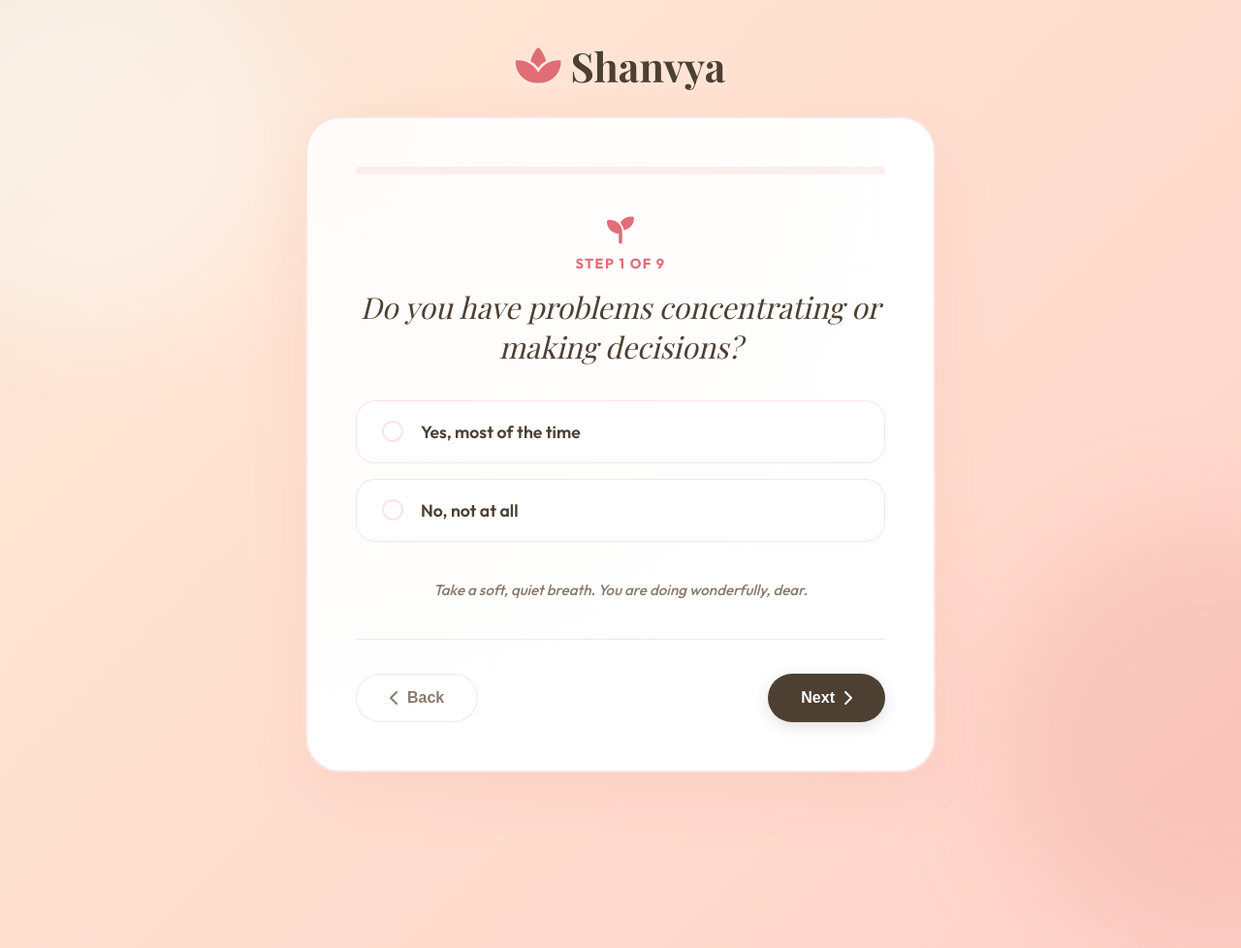
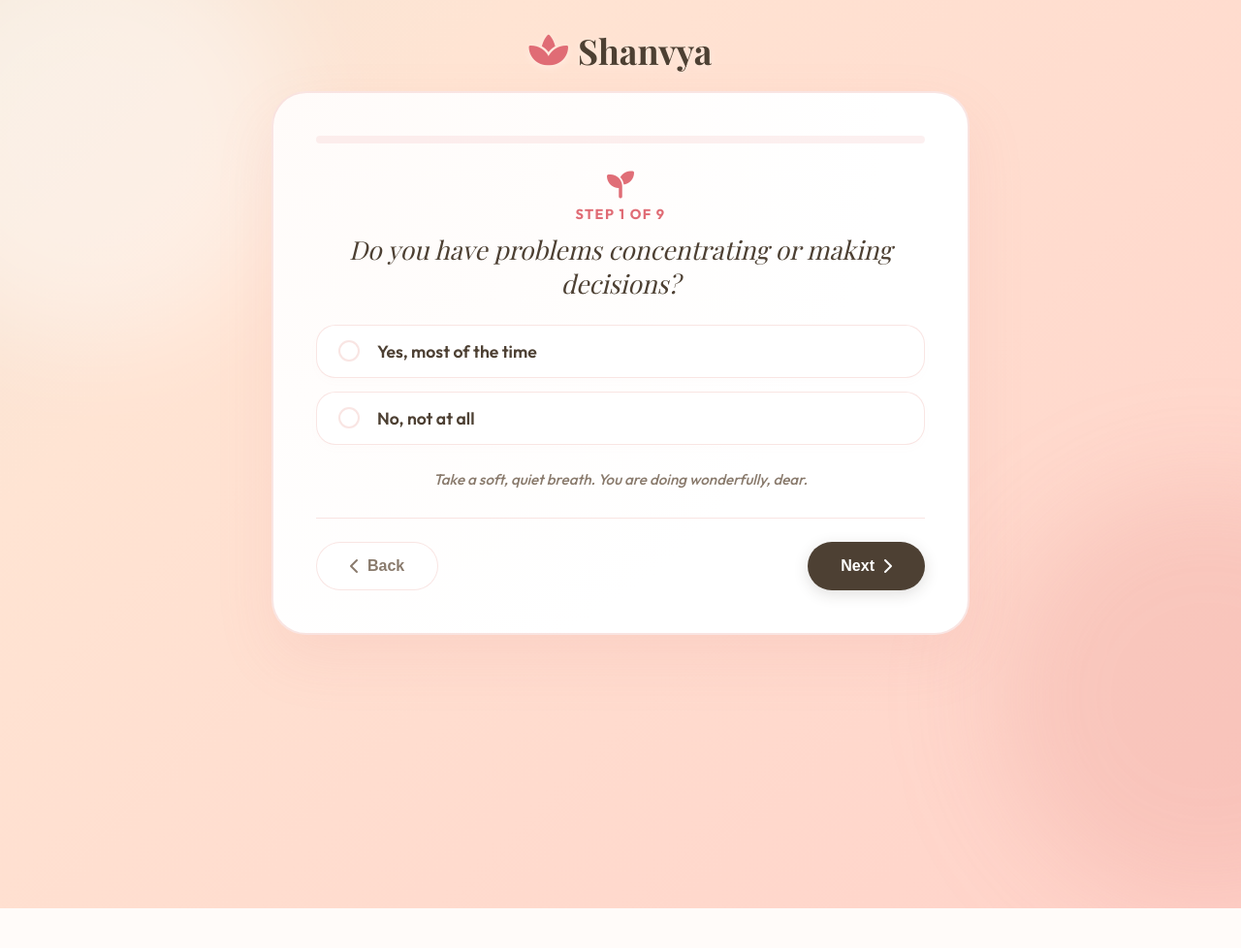
Before and after one commit to Advaith4/Shanvya---Postpartum-Depression-Prediction-System, a Flask app: page /test in a window 1280 px wide; the page is wider, and only the part inside the window is pictured. Shown: that part at 97% size. After the commit the page ends 937 px from the top of that part, so only its background shows below. Run offline with Flask 3, Linux system fonts and the light colour scheme; some web fonts are replaced.

Commit message:
Fix assessment wizard scrolling

```diff
--- a/static/css/main.css
+++ b/static/css/main.css
@@ -650,7 +650,7 @@ footer .logo {
 }
 
 .nav-header {
-  margin-bottom: 25px;
+  margin-bottom: 18px;
   text-align: center;
   position: relative;
   z-index: 2;
@@ -675,7 +675,7 @@ footer .logo {
   border-radius: 36px;
   width: 100%;
   max-width: 650px;
-  padding: 50px;
+  padding: clamp(24px, 4vw, 44px);
   box-shadow: 0 25px 60px rgba(226, 135, 130, 0.12);
   position: relative;
   z-index: 2;
@@ -686,7 +686,7 @@ footer .logo {
   height: 8px;
   background: rgba(226, 135, 130, 0.12);
   border-radius: 10px;
-  margin-bottom: 45px;
+  margin-bottom: 30px;
   overflow: hidden;
 }
 
@@ -732,15 +732,15 @@ footer .logo {
   line-height: 1.35;
   color: var(--text);
   text-align: center;
-  margin-bottom: 35px;
+  margin-bottom: 24px;
   font-style: italic;
 }
 
 .options-container {
   display: flex;
   flex-direction: column;
-  gap: 16px;
-  margin-bottom: 40px;
+  gap: 14px;
+  margin-bottom: 26px;
 }
 
 .option-label {
@@ -748,7 +748,7 @@ footer .logo {
   align-items: center;
   border: 1.5px solid var(--border);
   border-radius: 20px;
-  padding: 20px 26px;
+  padding: 18px 24px;
   cursor: pointer;
   transition: var(--transition);
   font-size: 1.1rem;
@@ -810,7 +810,7 @@ footer .logo {
   text-align: center;
   font-size: 0.95rem;
   color: var(--text-muted);
-  margin-bottom: 35px;
+  margin-bottom: 24px;
   font-style: italic;
   font-weight: 500;
   min-height: 25px;
@@ -822,7 +822,7 @@ footer .logo {
   justify-content: space-between;
   gap: 20px;
   border-top: 1px solid var(--border);
-  padding-top: 35px;
+  padding-top: 24px;
 }
 
 .wiz-btn {
@@ -1164,3 +1164,53 @@ input[type="text"]:focus {
   font-weight: 700;
   text-decoration: underline;
 }
+
+@media (max-height: 820px) and (min-width: 700px) {
+  .brand-logo {
+    font-size: 2.25rem;
+  }
+
+  .wizard-card {
+    max-width: 720px;
+  }
+
+  .maternal-accent {
+    margin-bottom: 8px;
+  }
+
+  .q-number {
+    margin-bottom: 10px;
+  }
+
+  .q-text {
+    font-size: 1.65rem;
+    margin-bottom: 24px;
+  }
+
+  .option-label {
+    padding: 15px 22px;
+  }
+}
+
+@media (max-width: 640px) {
+  .brand-logo {
+    font-size: 2rem;
+  }
+
+  .wizard-card {
+    border-radius: 24px;
+  }
+
+  .q-text {
+    font-size: 1.45rem;
+  }
+
+  .wizard-buttons {
+    flex-direction: column-reverse;
+  }
+
+  .wiz-btn {
+    justify-content: center;
+    width: 100%;
+  }
+}
--- a/templates/test.html
+++ b/templates/test.html
@@ -23,10 +23,11 @@
       display: flex;
       flex-direction: column;
       align-items: center;
-      justify-content: center;
-      padding: 40px 20px;
+      justify-content: flex-start;
+      padding: 28px 20px 48px;
       position: relative;
-      overflow: hidden;
+      overflow-x: hidden;
+      overflow-y: auto;
     }
 
     @keyframes gradientBG {
```
